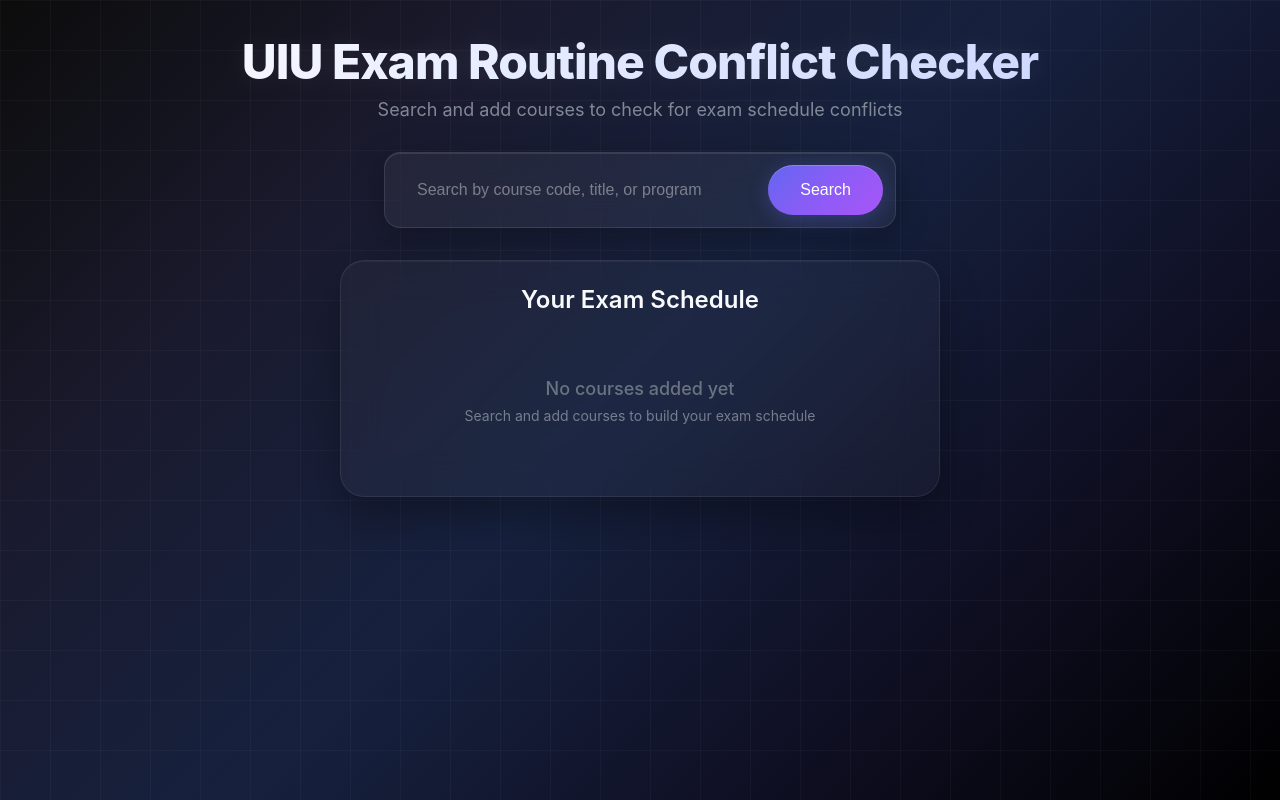
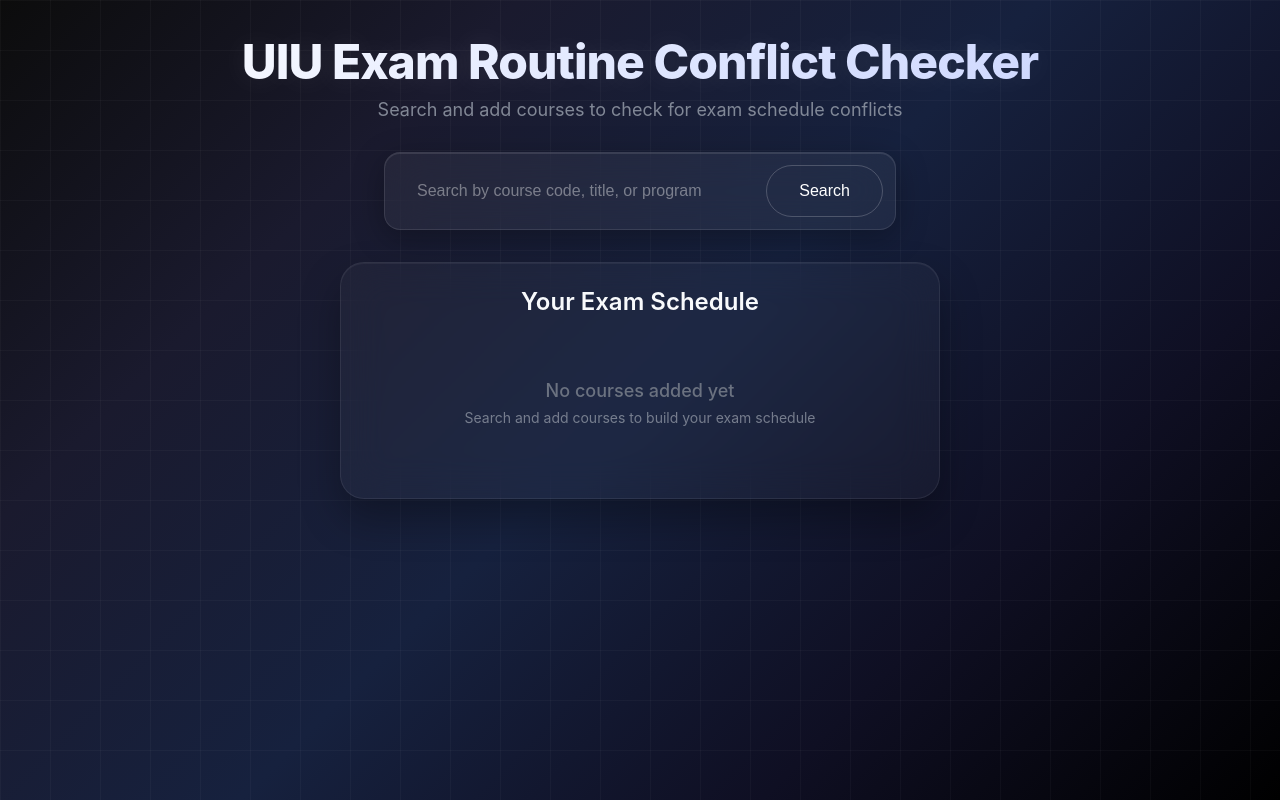
Before and after one commit to tanvirhs777/UIU-Exam-Conflict-Checker, a React (Vite) app: page / in a window 1280 px wide. Built offline with nearby package versions, Linux system fonts and the light colour scheme.

Commit message:
search button transparent

```diff
--- a/src/index.css
+++ b/src/index.css
@@ -140,19 +140,26 @@
 /* Search button */
 .px-8.py-3.bg-blue-600 {
   padding: 1rem 2rem;
-  background: linear-gradient(135deg, #6366f1 0%, #8b5cf6 50%, #a855f7 100%);
+  background: transparent;
   color: white;
   font-size: 1rem;
   font-weight: 500;
-  border: none;
+  border: 1px solid rgba(255, 255, 255, 0.2);
   border-radius: 2rem;
   cursor: pointer;
   transition: all 0.3s ease;
-  box-shadow:
-    0 4px 20px rgba(99, 102, 241, 0.3),
-    inset 0 1px 0 rgba(255, 255, 255, 0.2);
   position: relative;
   overflow: hidden;
+}
+
+.px-8.py-3.bg-blue-600:hover {
+  transform: translateY(-2px);
+  border-color: rgba(255, 255, 255, 0.3);
+  box-shadow: 0 8px 30px rgba(255, 255, 255, 0.1);
+}
+
+.px-8.py-3.bg-blue-600:active {
+  transform: translateY(0);
 }
 
 .px-8.py-3.bg-blue-600:hover {
```
Also changed, not shown: tailwind.config.js (added, +23 -0 lines), src/exam-routine.css (deleted).
